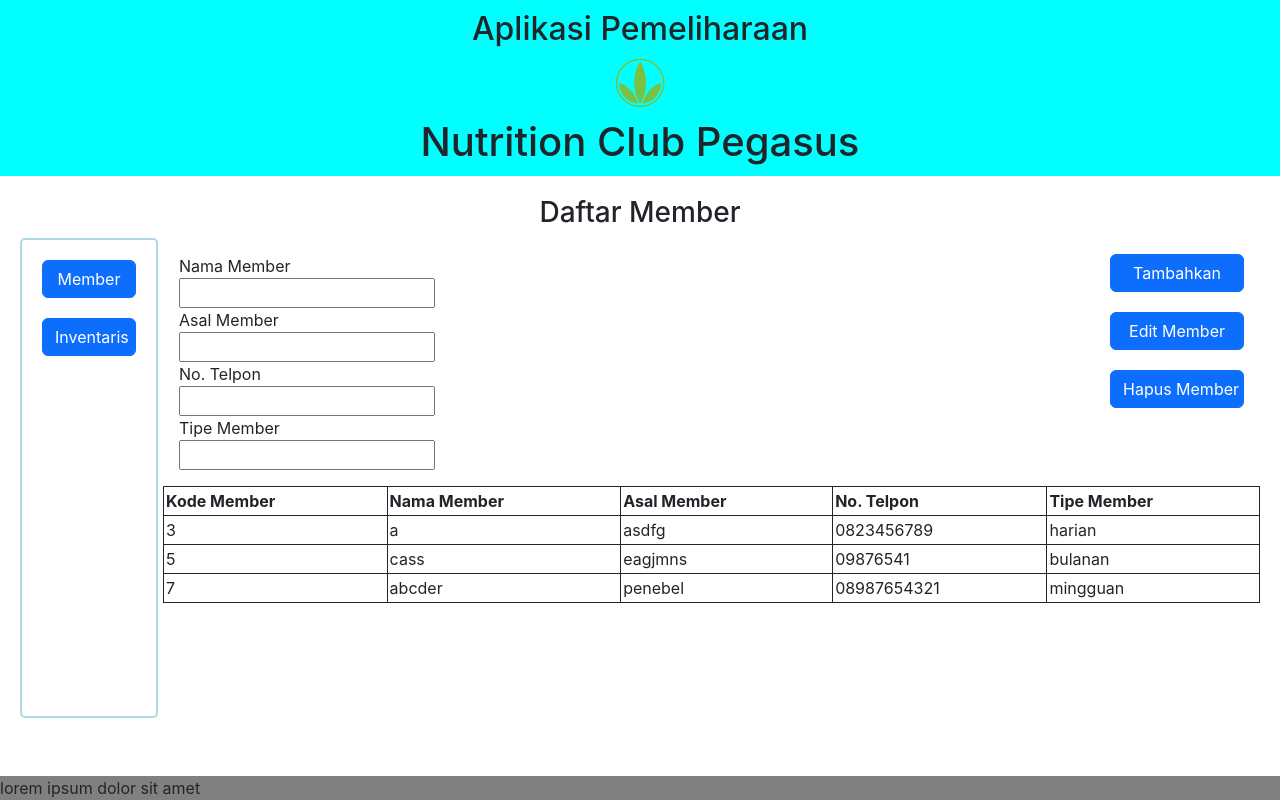
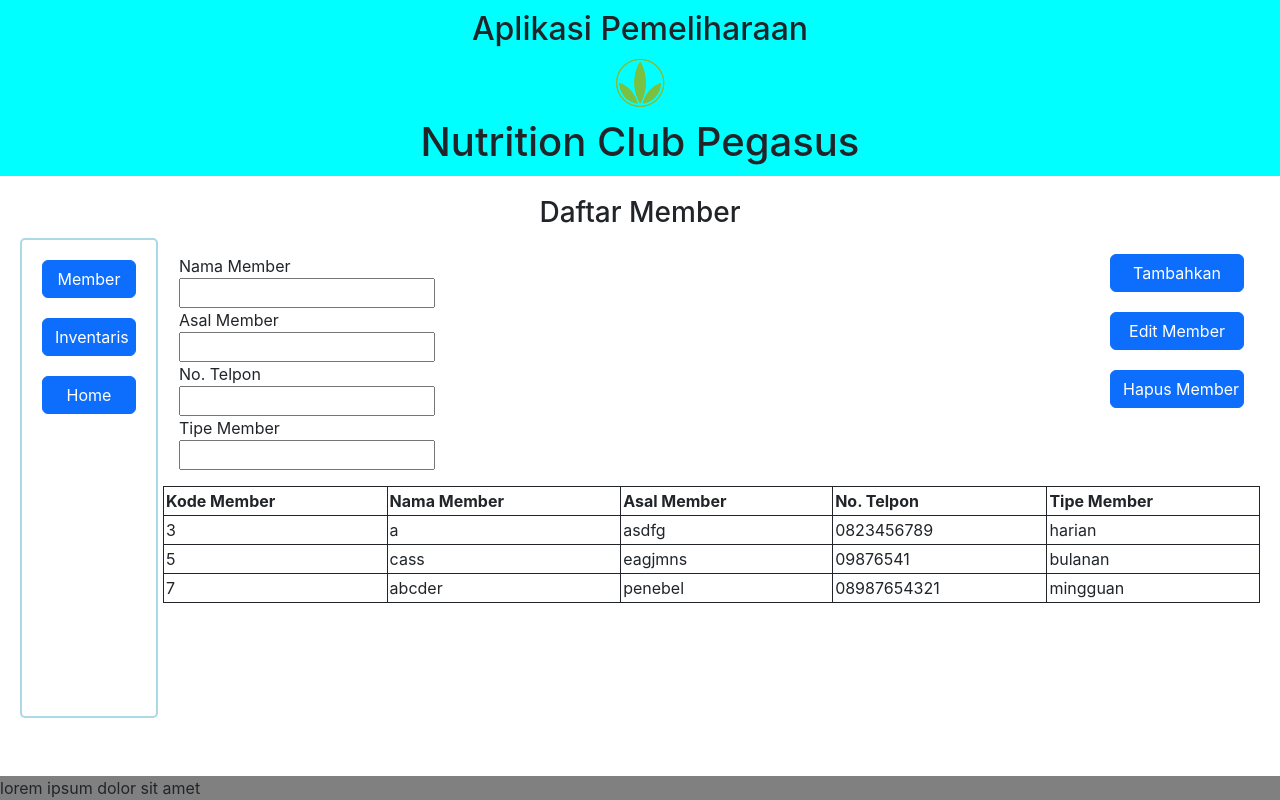
Before and after one commit to thethirdswan/aplpemeliharaanhlf, a React (Create React App) app: page /member in a window 1280 px wide. Built offline with nearby package versions, Linux system fonts and the light colour scheme.

Commit message:
added home button in nav

```diff
--- a/src/components/Nav.js
+++ b/src/components/Nav.js
@@ -2,6 +2,7 @@
     return (
     <div className="navigation d-none d-md-block float-start">
         <a href="/member"><button className="btn btn-primary">Member</button></a><br/>
-        <a href="/inventaris"><button className="btn btn-primary">Inventaris</button></a>
+        <a href="/inventaris"><button className="btn btn-primary">Inventaris</button></a><br/>
+        <a href="/"><button className="btn btn-primary">Home</button></a>
     </div>
 )}
```
